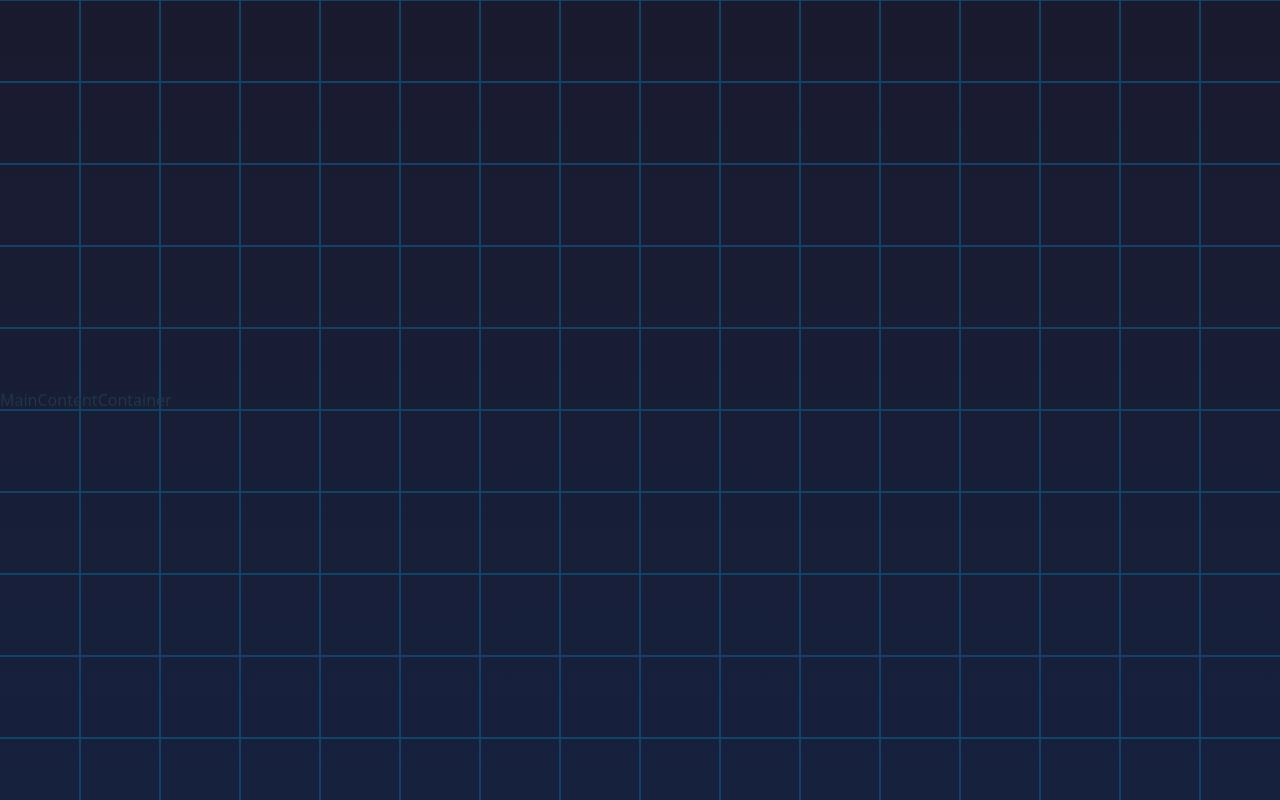
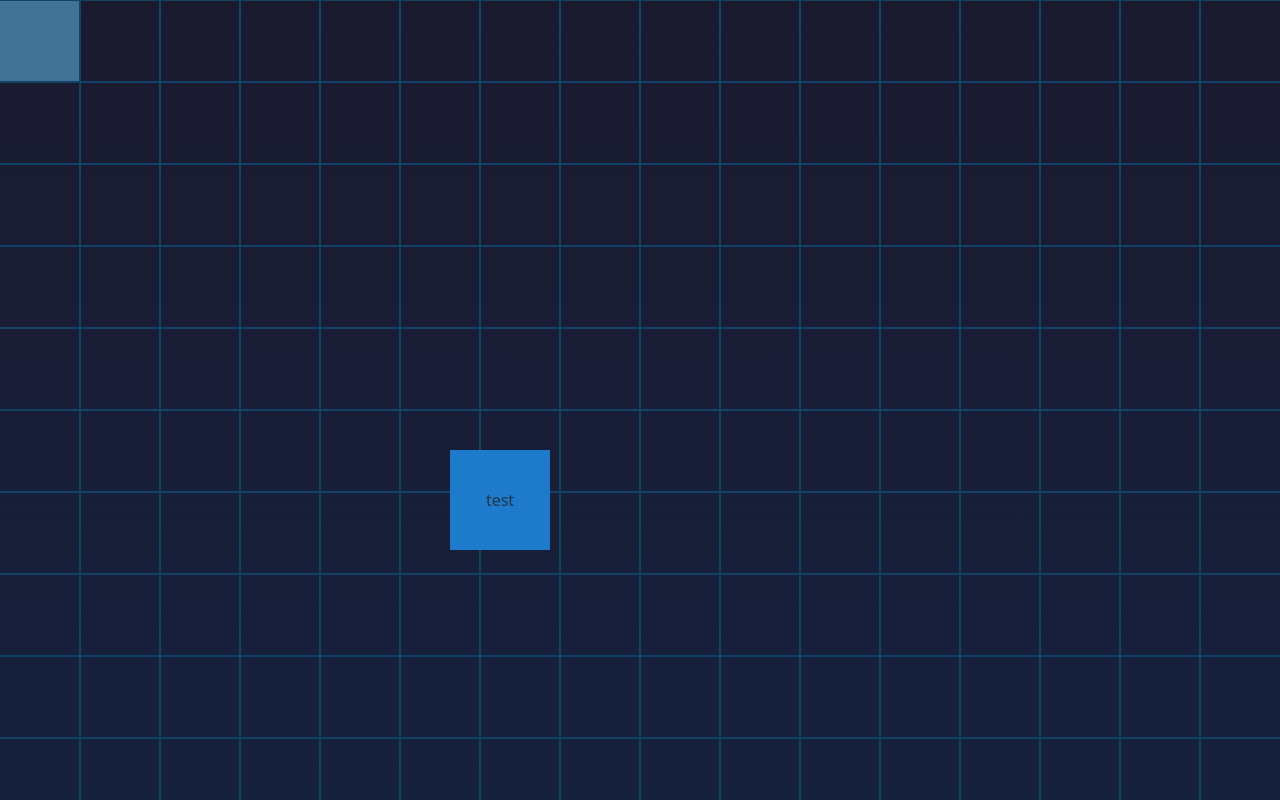
Before and after one commit to devangmalhotra/portfolio-website, a React (Vite) app: page / in a window 1280 px wide. Built offline with nearby package versions, Linux system fonts and the light colour scheme.

Commit message:
updated files

```diff
--- a/src/App.css
+++ b/src/App.css
@@ -3,6 +3,12 @@
   margin: 0;
   padding: 0;
   text-align: center;
+}
+
+#main {
+  position: relative;
+  height: 100vh;
+  width: 100vh;
 }
 
 .logo {
--- a/src/App.jsx
+++ b/src/App.jsx
@@ -8,7 +8,7 @@ import MainContentContainer from './Components/MainContentContainer/MainContentC
 function App() {
 
   return (
-    <div>
+    <div id='main'>
       <BackgroundSquares />
       <MainContentContainer />
     </div>
--- a/src/Components/BackgroundSquares/BackgroundSquares.css
+++ b/src/Components/BackgroundSquares/BackgroundSquares.css
@@ -10,7 +10,7 @@
     gap: 0;
     position: absolute;
     top: 0;
-    z-index: -999; /* content should be above the background */
+     /* content should be above the background */
 }
 
 .background-square {
--- a/src/Components/MainContentContainer/MainContentContainer.css
+++ b/src/Components/MainContentContainer/MainContentContainer.css
@@ -0,0 +1,12 @@
+#main-content-container {
+    display: flex;
+    align-items: center;
+    justify-content: center;
+    position: absolute;
+    top: 50%;
+    left: 50%;
+    transform: translate(50%, 50%);
+    height: 100px;
+    width: 100px;
+    background-color: rgb(30, 122, 203);
+}
--- a/src/Components/MainContentContainer/MainContentContainer.jsx
+++ b/src/Components/MainContentContainer/MainContentContainer.jsx
@@ -3,7 +3,7 @@ import './MainContentContainer.css'
 
 function MainContentContainer() {
   return (
-    <div>MainContentContainer</div>
+    <div id='main-content-container'>test</div>
   )
 }
 
```
